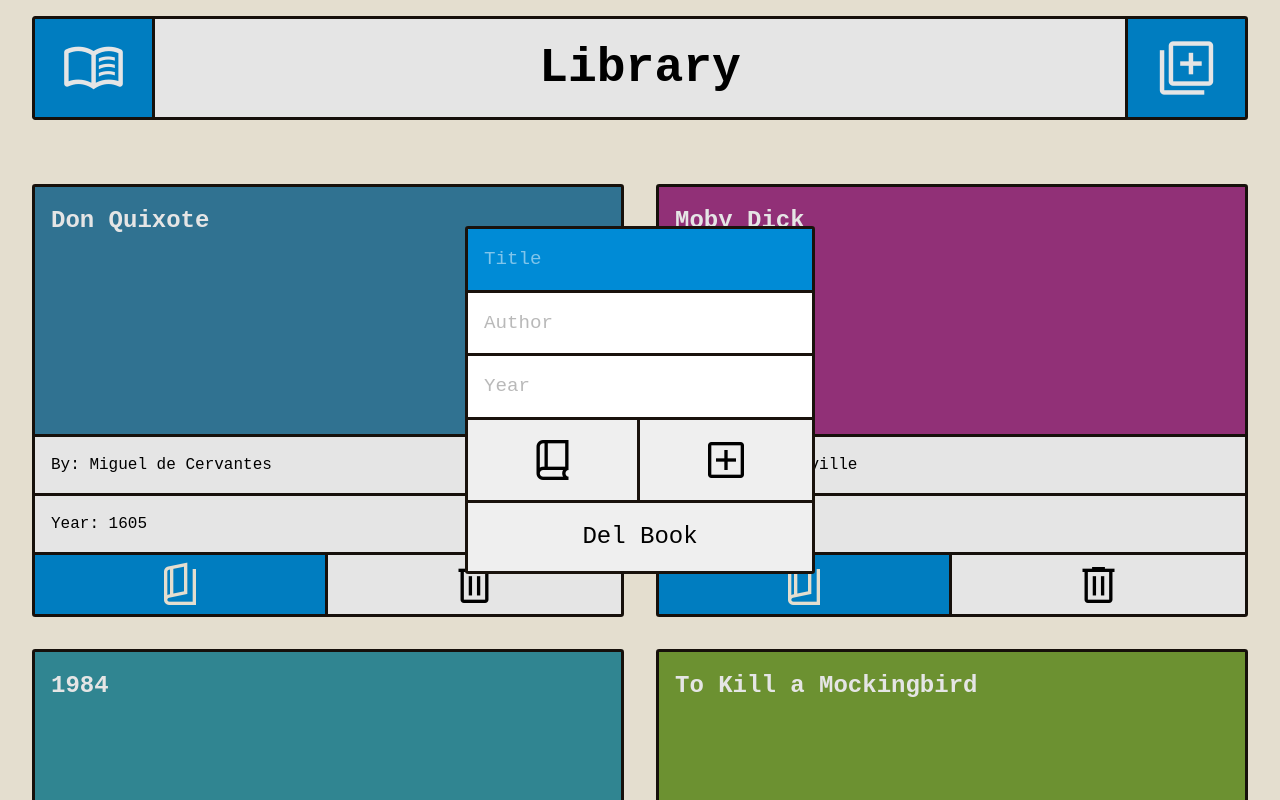
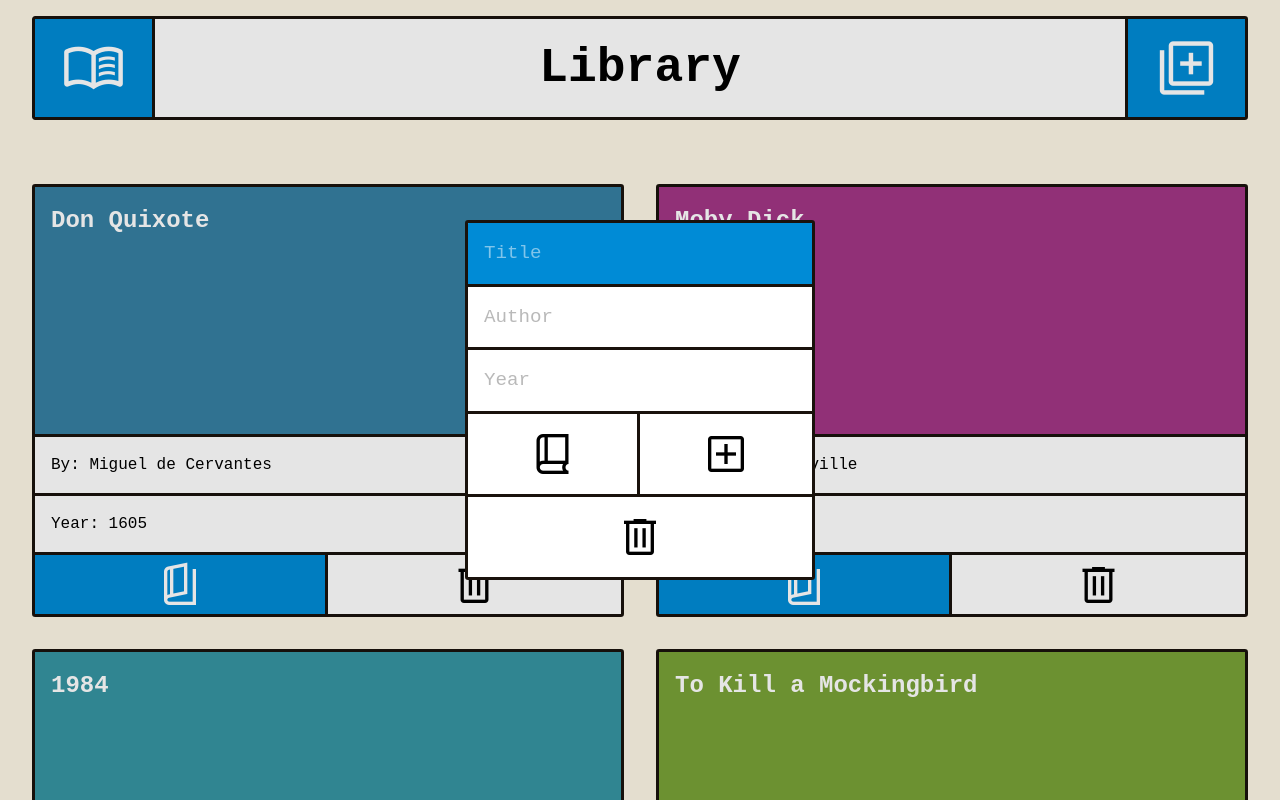
Before and after one commit to blu3tan/library, a plain HTML site: page index.html in a window 1280 px wide. Both pictures are taken after a click on the element "library_add". Shown: the top 800 px of the page. Drawn offline with nearby package versions, Linux system fonts and the light colour scheme; a web font is replaced by a local one.

Commit message:
Add full library functionality and obj reference

```diff
--- a/index.html
+++ b/index.html
@@ -28,7 +28,7 @@
     </div>
 
     <dialog class="modal">
-        <form action="" method="dialog">
+        <form action="" method="dialog" id="modal-form">
             <div class="modal-form-row">
                 <!-- <label for="title">Title</label> -->
                     <input id="title" name="title" type="text" maxlength="30" placeholder="Title" required>
@@ -54,7 +54,11 @@
             </button>
             </div>
             <div class="modal-form-row last">
-            <button id="modal-submit" type="button" class="modal-del-button">Del Book</button>
+            <button id="modal-submit" type="button" class="modal-del-button">
+                <span class="material-symbols-outlined delete">
+                    delete
+                    </span>
+            </button>
             </div>
         </form>
     </dialog>
--- a/script.js
+++ b/script.js
@@ -54,6 +54,7 @@ btnReadModal.addEventListener('click', (e) => {
 btnAddBookModal.addEventListener('click', (e) => {
     addBook();
     modal.close();
+    document.getElementById('modal-form').reset();
 });
 
 addBtn.addEventListener('click', () => {
--- a/style.css
+++ b/style.css
@@ -22,6 +22,7 @@
 
 .read .material-symbols-outlined,
 .delete .material-symbols-outlined,
+.delete.material-symbols-outlined,
 .modal-read.material-symbols-outlined,
 .modal-add.material-symbols-outlined {
     pointer-events: none;
@@ -188,19 +189,20 @@ h1 {
 }
 
 .read:hover {
-    color: var(--body-color);
+    color: #fff;
     background-color: var(--accent-color);
     transition: all 0.2s ease-in-out;
 }
 
-.modal-read-button:hover {
-    color: var(--body-color);
+.modal-read-button:hover,
+.modal-add-button:hover {
+    color: #fff;
     background-color: var(--accent-color);
     transition: all 0.2s ease-in-out;
 }
 
 .delete:hover {
-    color: var(--body-color);
+    color: #fff;
     background-color: var(--delete-color);
     transition: all 0.2s ease-in-out;
 }
@@ -226,7 +228,7 @@ h1 {
 
 .read.toggleOn,
 .modal-read-button.toggleOn {
-    color: var(--body-color);
+    color: #fff;
     background-color: var(--accent-color);
     transition: all 0.2s ease-in-out;
 }
@@ -247,6 +249,7 @@ h1 {
     max-height: 450px;
     width: 350px;
     border-radius: 0.2rem;
+    background-color: #fff;
 
     display: grid;
     grid-template-columns: 1fr;
@@ -258,10 +261,16 @@ h1 {
     display: flex;
     flex-direction: column;
     gap: 0.2rem;
+    background-color: #fff;
     border-bottom: var(--general-border);
 }
-.modal-form-row.last {
-    border-bottom: 0;
+
+.modal-form-row.last > * {
+    display: flex;
+    justify-content: center;
+    align-items: center;
+    cursor: pointer;
+    transition: all 0.2s ease-in-out;
 }
 
 .modal-form-row input {
@@ -298,9 +307,8 @@ h1 {
     padding: 1rem;
     font-size: 1.5rem;
     font-weight: 500;
-    height: 100%;
-    width: 100%;
     border: 0;
+    background-color: transparent;
 }
 
 input::-webkit-inner-spin-button {
@@ -328,6 +336,21 @@ button.modal-read-button {
     border-right: var(--general-border);
 }
 
+.modal-form-row.last {
+    border-bottom: 0;
+}
+
+.modal-form-row.last:hover {
+    color: #fff;
+    background-color: var(--delete-color);
+    transition: all 0.2s ease-in-out;
+}
+
+.modal-del-button:hover {
+    color: #fff;
+    transition: all 0.2s ease-in-out;
+}
+
 
 /*************** Responsive queries ***************/
 
```
